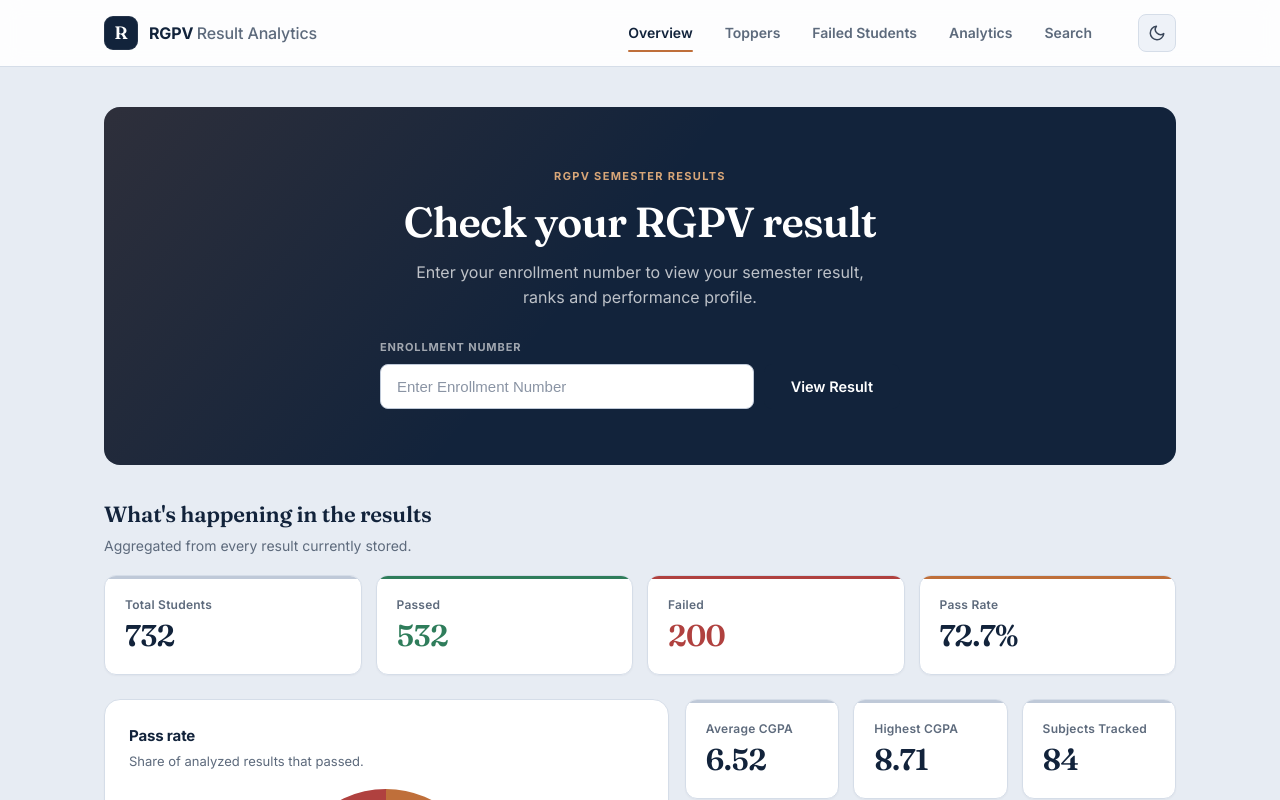
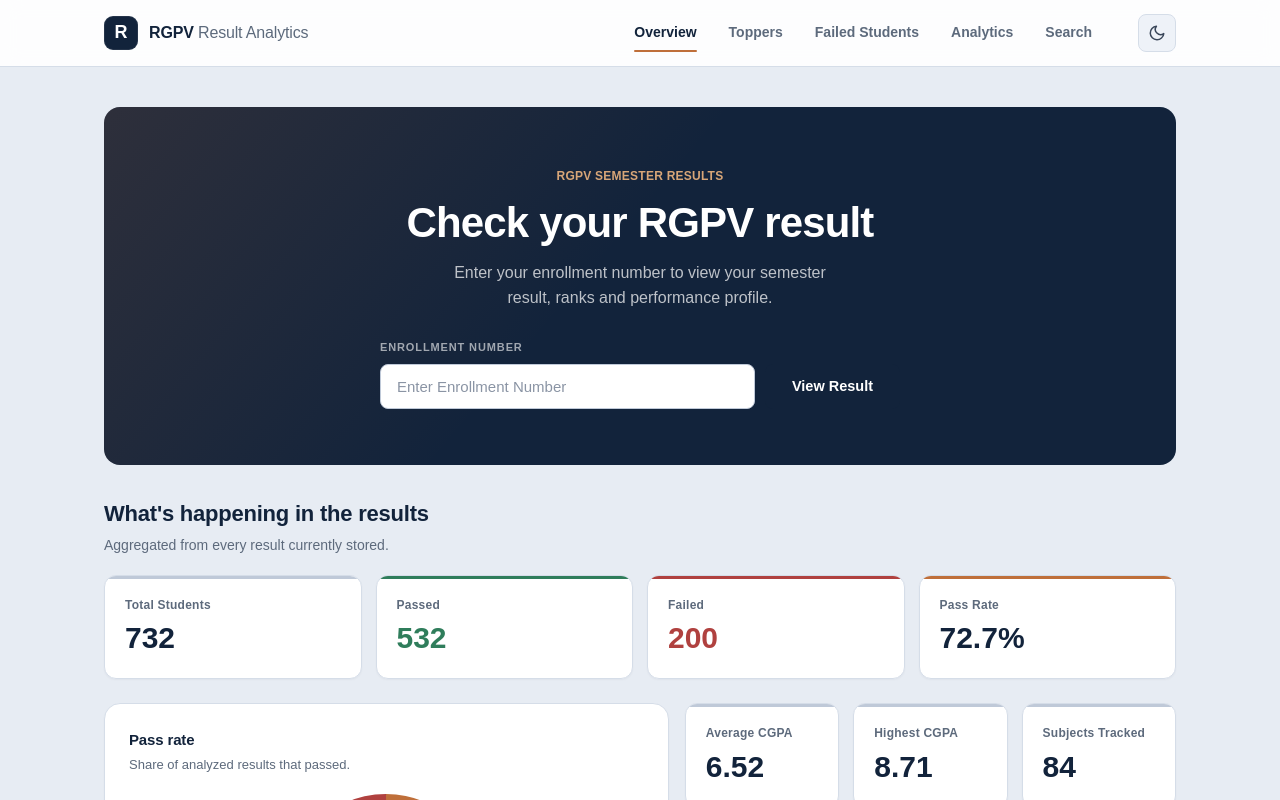
Before and after one commit to ajit-powershell2/Vercel-RGPV-Analytics, a React (Vite) app: page /#/overview in a window 1280 px wide. Shown: the top 800 px of the page. Built offline with nearby package versions, Linux system fonts and the light colour scheme.

Commit message:
Normal Font and Numbers

```diff
--- a/src/components/StatCard.css
+++ b/src/components/StatCard.css
@@ -40,8 +40,8 @@
   font-family: var(--font-display);
   font-weight: 600;
   font-size: 30px;
-  line-height: 1.05;
-  letter-spacing: -0.02em;
+  line-height: 1.2;
+  letter-spacing: normal;
   color: var(--heading);
 }
 
--- a/src/components/chartTheme.js
+++ b/src/components/chartTheme.js
@@ -27,7 +27,9 @@ export const CHART = {
   get ticks() {
     return cssVar("--muted", "#5d6a7c")
   },
-  font: '"Inter", system-ui, sans-serif',
+  get font() {
+    return cssVar("--font-sans", 'Arial, "Helvetica Neue", Helvetica, sans-serif')
+  },
 }
 
 export const baseFont = { family: CHART.font, size: 12 }
--- a/src/components/student/PerformanceMetrics.css
+++ b/src/components/student/PerformanceMetrics.css
@@ -42,8 +42,8 @@
   font-family: var(--font-display);
   font-weight: 600;
   font-size: 30px;
-  line-height: 1;
-  letter-spacing: -0.02em;
+  line-height: 1.2;
+  letter-spacing: normal;
   color: var(--heading);
 }
 
--- a/src/pages/Overview.css
+++ b/src/pages/Overview.css
@@ -96,9 +96,13 @@
   align-items: start;
 }
 
+.overview__split > .stat-grid {
+  grid-template-columns: repeat(auto-fit, minmax(140px, 1fr));
+}
+
 @media (min-width: 860px) {
   .overview__split {
-    grid-template-columns: 1.15fr 1fr;
+    grid-template-columns: minmax(0, 1.15fr) minmax(0, 1fr);
   }
 }
 
--- a/src/styles/global.css
+++ b/src/styles/global.css
@@ -1,5 +1,3 @@
-@import url("https://fonts.googleapis.com/css2?family=Fraunces:opsz,wght@9..144,500;9..144,600&family=Inter:wght@400;500;600;700;800&display=swap");
-
 /* ============================================================
    Design tokens
    ============================================================ */
@@ -71,8 +69,8 @@
   --sp-16: 64px;
 
   /* Type */
-  --font-sans: "Inter", -apple-system, BlinkMacSystemFont, "Segoe UI", Roboto, sans-serif;
-  --font-display: "Fraunces", Georgia, "Times New Roman", serif;
+  --font-sans: Arial, "Helvetica Neue", Helvetica, sans-serif;
+  --font-display: var(--font-sans);
 
   --maxw: 1120px;
 }
@@ -157,6 +155,7 @@ body {
   background: var(--bg);
   color: var(--ink);
   font-family: var(--font-sans);
+  font-variant-numeric: lining-nums tabular-nums;
   font-size: 15px;
   line-height: 1.55;
   -webkit-font-smoothing: antialiased;
@@ -168,8 +167,12 @@ a {
   text-decoration: none;
 }
 
-button {
+button,
+input,
+select,
+textarea {
   font-family: inherit;
+  font-variant-numeric: inherit;
 }
 
 img,
@@ -255,9 +258,9 @@ button {
    Utility text
    ============================================================ */
 .eyebrow {
-  font-size: 11px;
+  font-size: 12px;
   font-weight: 700;
-  letter-spacing: 0.12em;
+  letter-spacing: 0.02em;
   text-transform: uppercase;
   color: var(--accent-strong);
 }
```
Also changed, not shown: 5 other files (tests, documents, lock files or other folders).
